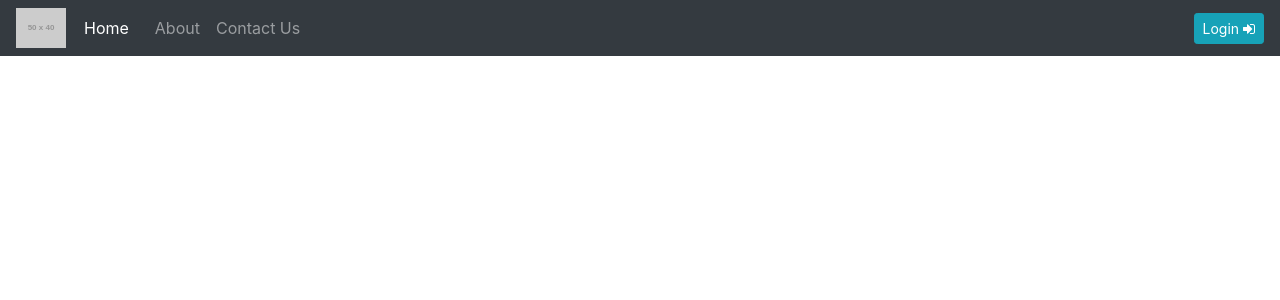
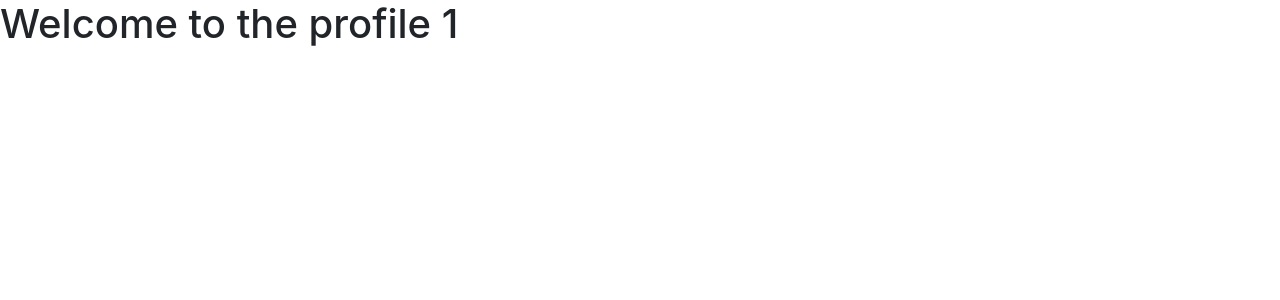
Before and after one commit to iamdempa/AF-3rdY2ndSem-SE3040-2019, a React (Vite) app: page /instructor/1 in a window 1280 px wide. Shown: the top 300 px of the page. Built offline with nearby package versions, Linux system fonts and the light colour scheme.

Commit message:
Fixed Navbar problem

```diff
--- a/src/AppContainer.jsx
+++ b/src/AppContainer.jsx
@@ -4,8 +4,10 @@ import { BrowserRouter as Router, Link, Route, Switch } from "react-router-dom";
 import "bootstrap/dist/css/bootstrap.css";
 import "../node_modules/font-awesome/css/font-awesome.min.css";
 
-import CarouselCardParagraph from "./components/index-CarouselCardsParagraphFooter";
+import homepage from "./components/index-homepage";
 import InstructorLoginForm from "./components/instructor-login-form";
+import InstructorProfile from "./components/instructor-profile";
+import Homepage from "./components/index-homepage";
 
 export default class App extends Component {
   constructor(props) {
@@ -16,75 +18,16 @@ export default class App extends Component {
     };
   }
 
-
   render() {
     return (
       <Router>
-        <div>
-          <nav className="navbar navbar-expand-md navbar-dark bg-dark">
-            <div className="navbar-collapse collapse w-100 order-1 order-md-0 dual-collapse2">
-              <ul className="navbar-nav mr-auto">
-                <li className="nav-item">
-                  <a href="/">
-                    <img src="http://placehold.it/50x40?" alt="" />
-                  </a>
-                </li>
-                <li className="nav-item active" style={{ marginLeft: 10 }}>
-                  <Link to="/" className="nav-link">
-                    Home
-                  </Link>
-                </li>
-                <li className="nav-item" style={{ marginLeft: 10 }}>
-                  <Link to="/about" className="nav-link">
-                    About
-                  </Link>
-                </li>
-                <li className="nav-item">
-                  <Link to="/contact" className="nav-link">
-                    {" "}
-                    Contact Us
-                  </Link>
-                </li>
-              </ul>
-            </div>
-            <div className="mx-auto order-0">
-              {/* <a className="navbar-brand mx-auto" href="#">
-            Navbar 2
-          </a> */}
-              <button
-                className="navbar-toggler"
-                type="button"
-                data-toggle="collapse"
-                data-target=".dual-collapse2"
-              >
-                <span className="navbar-toggler-icon" />
-              </button>
-            </div>
-            <div className="navbar-collapse collapse w-100 order-3 dual-collapse2">
-              <ul className="navbar-nav ml-auto">
-                <li className="nav-item">
-                  <Link
-                    to="/login"
-                    className="btn btn-info btn-sm"
-                  >
-                    {" "}
-                    Login <i className="fa fa-sign-in"></i>
-                  </Link>
-                </li>
-              </ul>
-            </div>
-          </nav>
-        </div>
-
-
-
         <Switch>
-          <Route exact path="/" component={CarouselCardParagraph} />
+          <Route exact path="/" render = {props => (
+            <Homepage {...props}/>
+          )} />
           <Route path="/login" component={InstructorLoginForm} />
+          <Route path="/instructor/:username" component={InstructorProfile} />
         </Switch>
-
-
-
       </Router>
     );
   }
--- a/src/components/index-CarouselCardsParagraphFooter.jsx
+++ b/src/components/index-homepage.jsx
@@ -8,11 +8,15 @@ import Footer from "./index-footer";
 import Carousel from "./index-carousel";
 import Cards from "./index-cards";
 import Paragraph from './index-paragraph';
+import Navbar from  './index-navbar';
 
-export default class Navbar extends Component {
+export default class Homepage extends Component {
   render() {
     return (
       <>
+        {/* show navbar */}
+        <Navbar />
+
         {/* show carousel */}
         <Carousel />
 
--- /dev/null
+++ b/src/components/index-navbar.jsx
@@ -0,0 +1,59 @@
+import React, { Component } from "react";
+import { Link } from "react-router-dom";
+
+export default class Navbar extends Component {
+  render() {
+    return (
+      <nav className="navbar navbar-expand-md navbar-dark bg-dark">
+        <div className="navbar-collapse collapse w-100 order-1 order-md-0 dual-collapse2">
+          <ul className="navbar-nav mr-auto">
+            <li className="nav-item">
+              <a href="/">
+                <img src="http://placehold.it/50x40?" alt="" />
+              </a>
+            </li>
+            <li className="nav-item active" style={{ marginLeft: 10 }}>
+              <Link to="/" className="nav-link">
+                Home
+              </Link>
+            </li>
+            <li className="nav-item" style={{ marginLeft: 10 }}>
+              <Link to="/about" className="nav-link">
+                About
+              </Link>
+            </li>
+            <li className="nav-item">
+              <Link to="/contact" className="nav-link">
+                {" "}
+                Contact Us
+              </Link>
+            </li>
+          </ul>
+        </div>
+        <div className="mx-auto order-0">
+          {/* <a className="navbar-brand mx-auto" href="#">
+            Navbar 2
+          </a> */}
+          <button
+            className="navbar-toggler"
+            type="button"
+            data-toggle="collapse"
+            data-target=".dual-collapse2"
+          >
+            <span className="navbar-toggler-icon" />
+          </button>
+        </div>
+        <div className="navbar-collapse collapse w-100 order-3 dual-collapse2">
+          <ul className="navbar-nav ml-auto">
+            <li className="nav-item">
+              <Link to="/login" className="btn btn-info btn-sm">
+                {" "}
+                Login <i className="fa fa-sign-in" />
+              </Link>
+            </li>
+          </ul>
+        </div>
+      </nav>
+    );
+  }
+}
--- a/src/components/instructor-login-form.jsx
+++ b/src/components/instructor-login-form.jsx
@@ -4,7 +4,6 @@ import InstructorProfile from "./instructor-profile";
 import InstructorLoginFormComponent from "./instructor-login-form-component";
 
 export default class InstructorLoginForm extends Component {
-
   constructor(props) {
     super(props);
 
@@ -30,7 +29,7 @@ export default class InstructorLoginForm extends Component {
     });
   }
 
-  handleOnClick (e){
+  handleOnClick(e) {
     e.preventDefault();
     this.props.history.push(`/instructor/${this.state.username}`);
   }
@@ -45,21 +44,19 @@ export default class InstructorLoginForm extends Component {
             render={props => (
               <InstructorLoginFormComponent
                 {...props}
-                username = {this.state.username}
-                onChangeUsername = {this.onChangeUsername}
-                password = {this.state.password}
-                onChangePassword = {this.onChangePassword}
-                handleOnClick = {this.handleOnClick}
+                username={this.state.username}
+                onChangeUsername={this.onChangeUsername}
+                password={this.state.password}
+                onChangePassword={this.onChangePassword}
+                handleOnClick={this.handleOnClick}
               />
             )}
           />
+
           <Route
-            path={"/instructor/:instructorId"}
+            path={"/instructor/:username"}
             render={props => (
-              <InstructorProfile
-              {...props}
-              username = { this.state.username }
-              />
+              <InstructorProfile {...props} username={props.match.params.username} />
             )}
           />
         </Switch>
--- a/src/components/instructor-profile.jsx
+++ b/src/components/instructor-profile.jsx
@@ -9,7 +9,7 @@ export default class InstructorProfile extends Component {
   render() {
     return (
       <div>
-        <h1>Welcome to the profile {this.props.username}</h1>
+        <h1>Welcome to the profile {this.props.match.params.username}</h1>
       </div>
     );
   }
```
Also changed, not shown: 5 other files (tests, documents, lock files or other folders).
